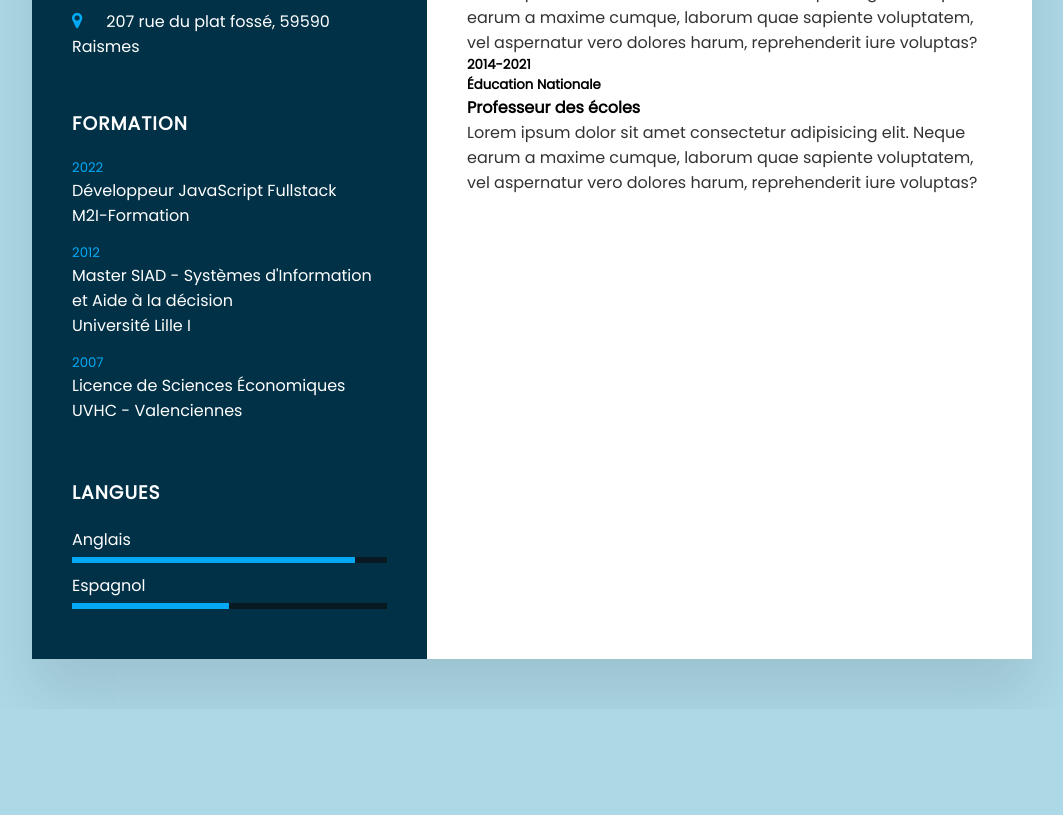
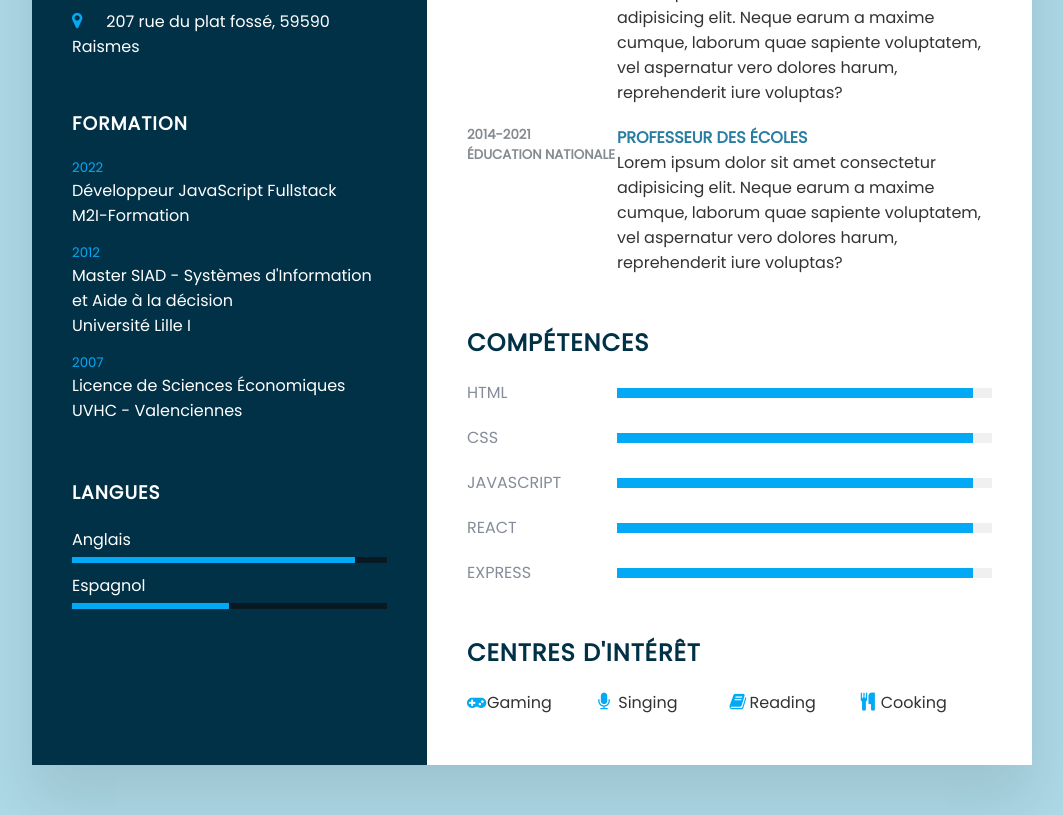
Before and after one commit to mxd838/cv, a plain HTML site: page index.html in a window 1280 px wide. Shown: the part 680-1495 px from the top of the page, without its empty margins (108-1171 px from the left). Before the commit the page ends 1389 px from the top, so only its background shows below. Drawn offline with Linux system fonts and the light colour scheme.

Commit message:
add finished html&css v1

```diff
--- a/index.html
+++ b/index.html
@@ -4,6 +4,7 @@
     <meta charset="UTF-8">
     <meta http-equiv="X-UA-Compatible" content="IE=edge">
     <meta name="viewport" content="width=device-width, initial-scale=1.0">
+    <link rel="icon" type="image/x-icon" href="./assets/img/code.ico">
     <title>Matthieu Duran</title>
     <link rel="preconnect" href="https://fonts.googleapis.com">
     <link rel="preconnect" href="https://fonts.gstatic.com" crossorigin>
@@ -126,6 +127,50 @@
                     </div>
                 </div>
             </div>
+
+            <div class="about skills">
+                <h2 class="title2">Compétences</h2>
+                <div class="box">
+                    <h4>HTML</h4>
+                    <div class="percent">
+                        <div style="width: 95%;"></div>
+                    </div>
+                </div>
+                <div class="box">
+                    <h4>CSS</h4>
+                    <div class="percent">
+                        <div style="width: 95%;"></div>
+                    </div>
+                </div>
+                <div class="box">
+                    <h4>JavaScript</h4>
+                    <div class="percent">
+                        <div style="width: 95%;"></div>
+                    </div>
+                </div>
+                <div class="box">
+                    <h4>React</h4>
+                    <div class="percent">
+                        <div style="width: 95%;"></div>
+                    </div>
+                </div>
+                <div class="box">
+                    <h4>Express</h4>
+                    <div class="percent">
+                        <div style="width: 95%;"></div>
+                    </div>
+                </div>
+            </div>
+
+            <div class="about interest">
+                <h2 class="title2">Centres d'intérêt</h2>
+                <ul>
+                    <li><i class="fa fa-gamepad" aria-hidden="true"></i>Gaming</li>
+                    <li><i class="fa fa-microphone" aria-hidden="true"></i>Singing</li>
+                    <li><i class="fa fa-book" aria-hidden="true"></i>Reading</li>
+                    <li><i class="fa fa-cutlery" aria-hidden="true"></i>Cooking</li>
+                </ul>
+            </div>
         </div>
     </div>
 </body>
--- a/style.css
+++ b/style.css
@@ -170,3 +170,105 @@ body {
 p {
     color: #333;
 }
+
+.about .box {
+    display: flex;
+    flex-direction: row;
+    margin: 20px 0;
+}
+
+.about .box .yearCompany {
+    min-width: 150px;
+
+}
+
+.about .box .yearCompany h5 {
+    text-transform: uppercase;
+    color: #848c90;
+    font-weight: 600;
+}
+
+.about .box .text h4 {
+    text-transform: uppercase;
+    color: #2a7da2;
+    font-size: 16px;
+}
+
+.skills .box {
+    position: relative;
+    width: 100%;
+    display: grid;
+    grid-template-columns: 150px 1fr;
+    justify-content: center;
+    align-items: center;
+}
+
+.skills .box h4 {
+    text-transform: uppercase;
+    color: #848c99;
+    font-weight: 500;
+}
+
+.skills .box .percent {
+    position: relative;
+    width: 100%;
+    height: 10px;
+    background: #f0f0f0;
+}
+
+.skills .box .percent div {
+    position:absolute;
+    top: 0;
+    left: 0;
+    height: 100%;
+    background: #03a9f4;
+}
+
+.interest ul {
+    display: grid;
+    grid-template-columns: repeat(4, 1fr);
+}
+
+.interest ul li {
+    list-style: none;
+    color: #333;
+    font-weight: 500;
+    margin: 10px 0;
+}
+
+.interest ul li .fa {
+    color: #03a9f4;
+    font-size: 18px;
+    width: 20px;
+}
+
+@media (max-width:1000px) {
+    .container {
+        margin: 10px;
+        grid-template-columns: repeat(1, 1fr);
+    }
+
+    .interest ul {
+        grid-template-columns: repeat(2, 1fr);
+    }
+}
+
+
+@media (max-width: 600px){
+    .about .box {
+        flex-direction: column;
+    }
+
+    .about .box .yearCompany {
+        min-width: 150px;
+        margin-bottom: 5px;
+    }
+
+    .interest ul {
+        grid-template-columns: repeat(1, 1fr);
+    }
+
+    .skills .box {
+        grid-template-columns: repeat(1, 1fr);
+    }
+}
```
Also changed, not shown: assets/img/code.ico (added).
